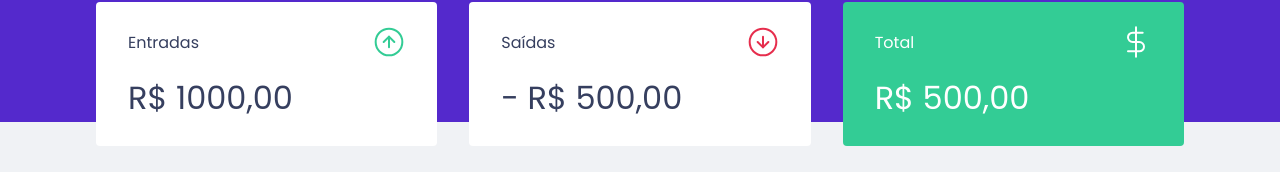
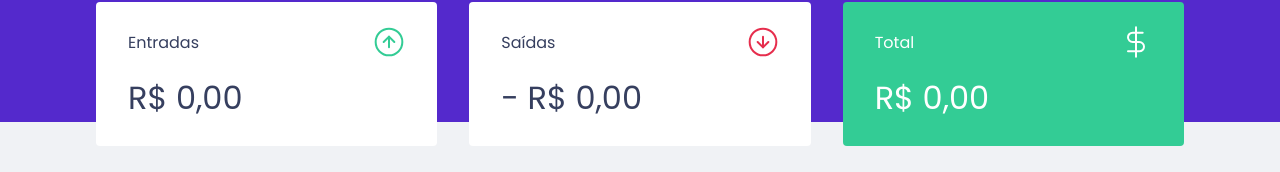
Before and after one commit to stanlino/sf-money, a React (Create React App) app: page / in a window 1280 px wide. Shown: the part 150-322 px from the top of the page. Built offline with nearby package versions, Linux system fonts and the light colour scheme; no server answers; what miragejs would draw is missing.

Commit message:
feat: add the sum of transactions

```diff
--- a/src/components/Summary/index.tsx
+++ b/src/components/Summary/index.tsx
@@ -3,8 +3,28 @@
 import incomeImg from '../../assets/income.svg'
 import outcomeImg from '../../assets/outcome.svg'
 import totalImg from '../../assets/total.svg'
+import { useTransactions } from "../../hooks/Transactions";
 
 export function Summary() {
+
+  const { transactions } = useTransactions()
+
+  const summary = transactions.reduce((acc, transaction) => {
+    if (transaction.type === 'deposit') {
+      acc.deposits += transaction.amount
+      acc.total += transaction.amount
+    } else {
+      acc.withdraws += transaction.amount
+      acc.total -= transaction.amount
+    }
+
+    return acc
+  }, {
+    deposits: 0,
+    withdraws: 0,
+    total: 0
+  })
+
   return (
     <Container>
 
@@ -13,7 +33,12 @@
           <p>Entradas</p>
           <img src={incomeImg} alt="Entradas" />
         </header>
-        <strong>R$ 1000,00</strong>
+        <strong>
+          {new Intl.NumberFormat('pt-BR', {
+            style: 'currency',
+            currency: 'BRL'
+          }).format(summary.deposits)}
+        </strong>
       </div>
 
       <div>
@@ -21,7 +46,12 @@
           <p>Saídas</p>
           <img src={outcomeImg} alt="Entradas" />
         </header>
-        <strong>- R$ 500,00</strong>
+        <strong>
+          - {new Intl.NumberFormat('pt-BR', {
+            style: 'currency',
+            currency: 'BRL'
+          }).format(summary.withdraws)}
+        </strong>
       </div>
 
       <div className="highlight-background">
@@ -29,8 +59,14 @@
           <p>Total</p>
           <img src={totalImg} alt="Total" />
         </header>
-        <strong>R$ 500,00</strong>
+        <strong>
+          {new Intl.NumberFormat('pt-BR', {
+            style: 'currency',
+            currency: 'BRL'
+          }).format(summary.total)}
+        </strong>
       </div>
+
     </Container>
   )
 }
```
